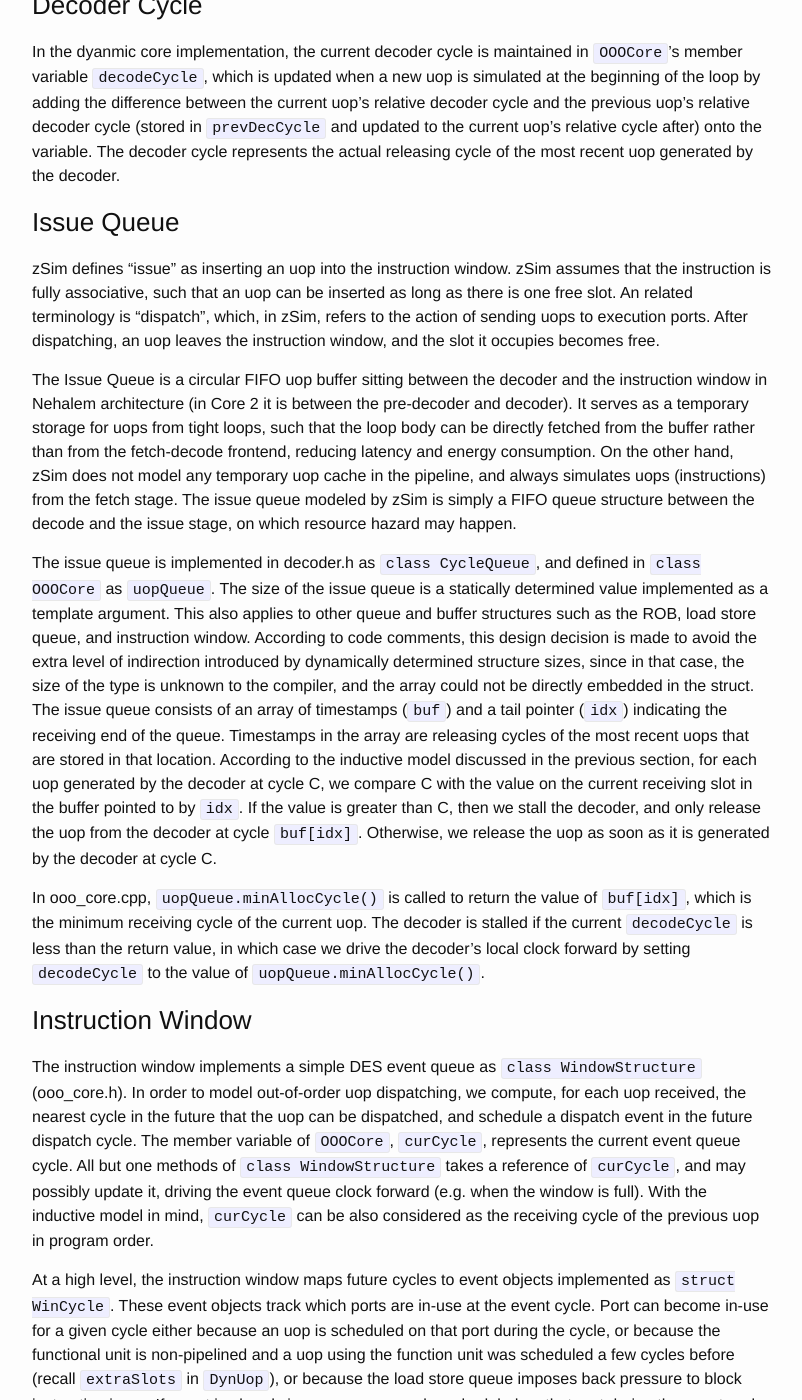
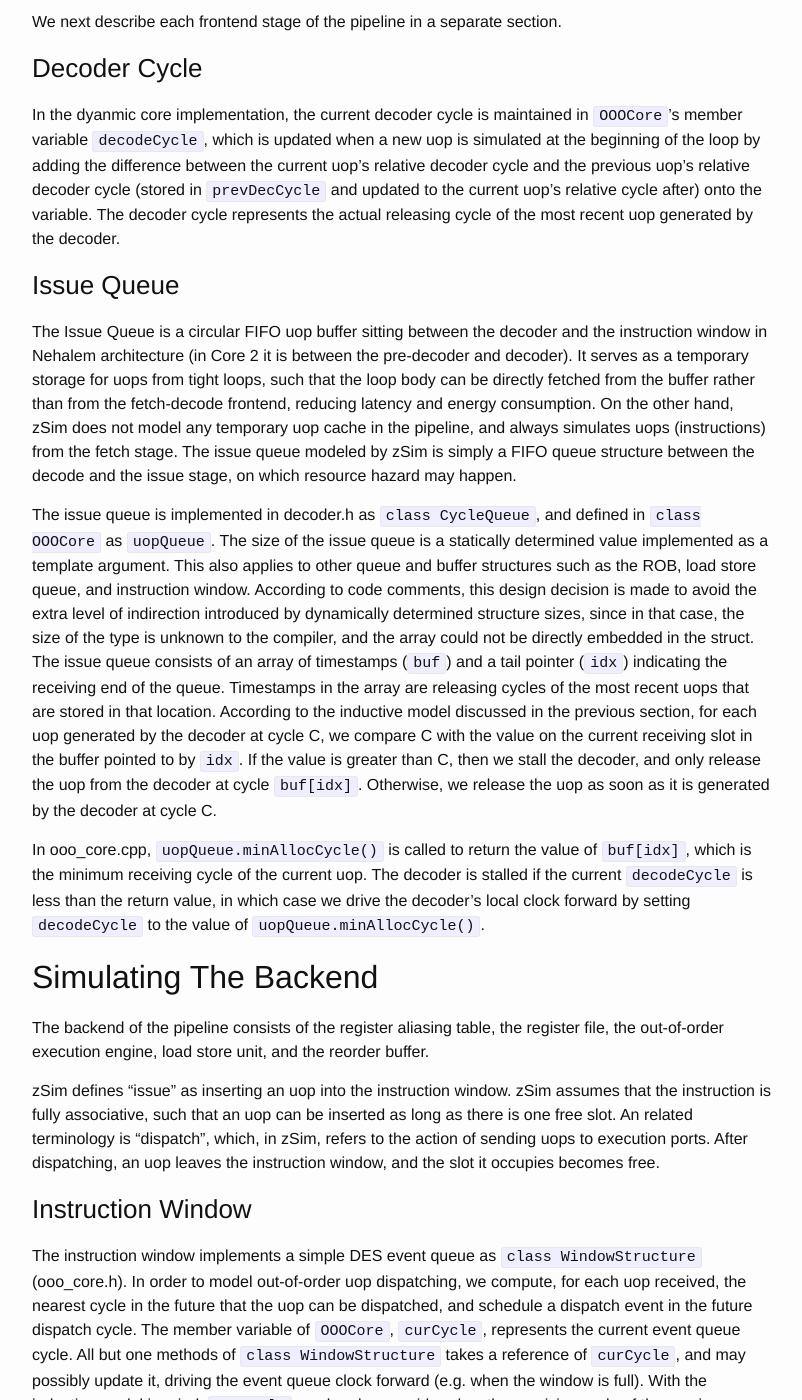
Before and after one commit to wangziqi2013/wangziqi2013.github.io, a Jekyll site: the page built from _posts/2019-12-31-zsim-microarch.markdown, in a window 1280 px wide and 1400 px high, scrolled down 13426 px. Shown: the whole window, without its empty margins (238-1040 px from the left). Built offline with Jekyll 4.4.1, drawn with Linux system fonts in a browser that asks for light colours; some of the changed text lies outside the part shown.

Commit message:
Adding titles

```diff
--- a/_posts/2019-12-31-zsim-microarch.markdown
+++ b/_posts/2019-12-31-zsim-microarch.markdown
@@ -396,7 +396,7 @@ we list all configurable system parameters, with an explanation for each and the
 | RF_READS_PER_CYCLE | Macro | Maximum number of reads to RF | 3 |
 | BranchPredictorPAg\<NB, HB, LB\> | Template | Branch predictor parameters (not covered) | 11, 18, 14 |
 | WindowStructure\<H, WSZ\> | Template | WSZ specified instruction window size. H is only used internally. | 1024, 36 |
-| ReorderBuffer\<SZ, W\> | Template | SZ is the size of ROB; W is the maximum number of uops that can be retired per cycle. | 128, 4 for ROB<br />64, 4 for load queue<br />36, 4 for store queue |
+| ReorderBuffer\<SZ, W\> | Template | SZ is the size of ROB; W is the maximum number of uops that can be retired per cycle. | 128, 4 for ROB<br />32, 4 for load queue<br />32, 4 for store queue |
 | CycleQueue\<SZ\> | Template | Size of the issue queue | 28 |
 {:.mbtablestyle}
 
@@ -474,7 +474,9 @@ associated with a component, and zSim calls this as "issue-centric simulation" s
 current clock of the instruction window. Note that although uops leave the component out-of-order, in-order simulation of
 uops is still feasible, since at the end of the pipeline, uops must leave the ROB in program order.
 
-We next describe each stage of the pipeline in a separate section.
+## Simulating The Rest of Frontend
+
+We next describe each frontend stage of the pipeline in a separate section.
 
 ### Decoder Cycle
 
@@ -513,6 +510,16 @@ as it is generated by the decoder at cycle C.
 In ooo\_core.cpp, `uopQueue.minAllocCycle()` is called to return the value of `buf[idx]`, which is the minimum receiving
 cycle of the current uop. The decoder is stalled if the current `decodeCycle` is less than the return value, in which case
 we drive the decoder's local clock forward by setting `decodeCycle` to the value of `uopQueue.minAllocCycle()`.
+
+## Simulating The Backend
+
+The backend of the pipeline consists of the register aliasing table, the register file, the out-of-order execution engine,
+load store unit, and the reorder buffer.
+
+zSim defines "issue" as inserting an uop into the instruction window. zSim assumes that the instruction is fully associative,
+such that an uop can be inserted as long as there is one free slot. An related terminology is "dispatch", which, in zSim,
+refers to the action of sending uops to execution ports. After dispatching, an uop leaves the instruction window, and
+the slot it occupies becomes free.
 
 ### Instruction Window
 
```
Also changed, not shown: other parts of _posts/2019-12-31-zsim-microarch.markdown (+6 -11 lines).
